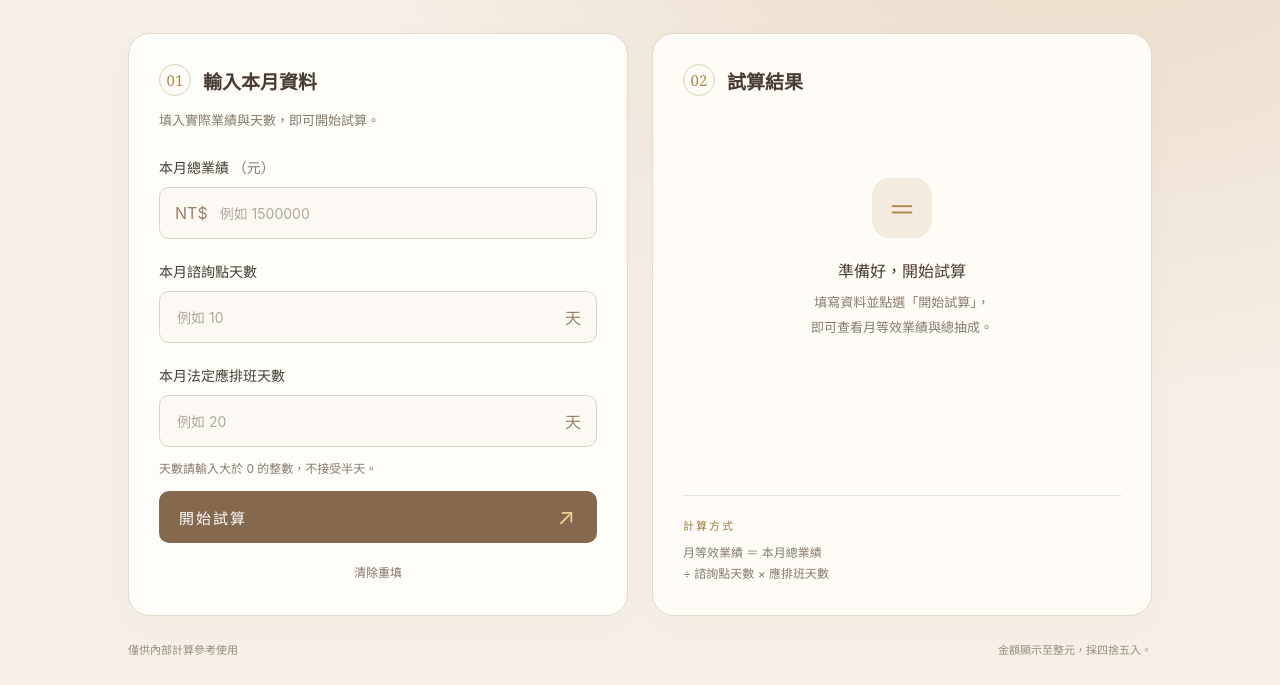
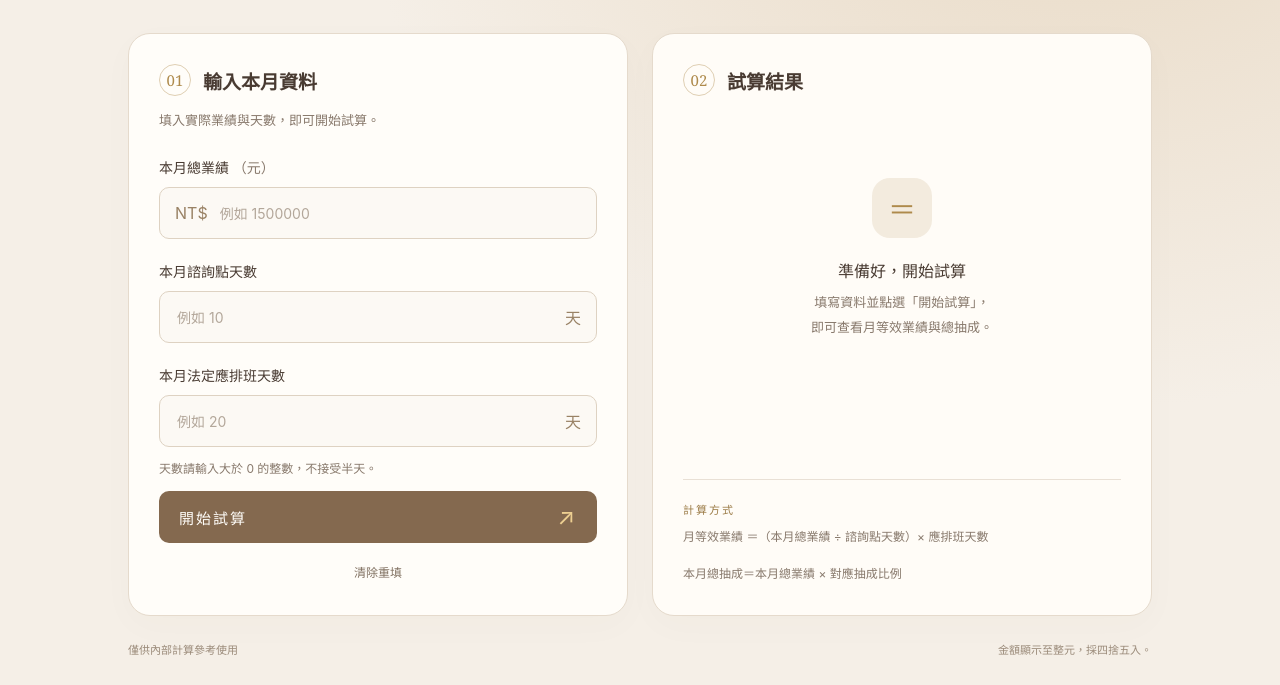
Before and after one commit to ursclinic/monthly-performance-calculator-staff, a plain HTML site: page index.html in a window 1280 px wide. Shown: the part 175-860 px from the top of the page. Drawn offline with Linux system fonts and the light colour scheme.

Commit message:
Add files via upload

```diff
--- a/index.html
+++ b/index.html
@@ -21,7 +21,7 @@
 </form></section>
 <section class="card result-card" aria-labelledby="result-title"><div class="section-head"><span class="step">02</span><h2 id="result-title">試算結果</h2></div>
 <div id="result" aria-live="polite" aria-atomic="true"><div class="empty"><div class="empty-icon" aria-hidden="true">＝</div><h3>準備好，開始試算</h3><p>填寫資料並點選「開始試算」，<br>即可查看月等效業績與總抽成。</p></div></div>
-<div class="formula"><span>計算方式</span><p>月等效業績 ＝ 本月總業績<br>÷ 諮詢點天數 × 應排班天數</p></div>
+<div class="formula"><span>計算方式</span><p>月等效業績 ＝（本月總業績 ÷ 諮詢點天數）× 應排班天數</p><p style="margin-top:16px">本月總抽成＝本月總業績 × 對應抽成比例</p></div>
 </section></div>
 <footer>僅供內部計算參考使用<span>金額顯示至整元，採四捨五入。</span></footer>
 </main>
```
